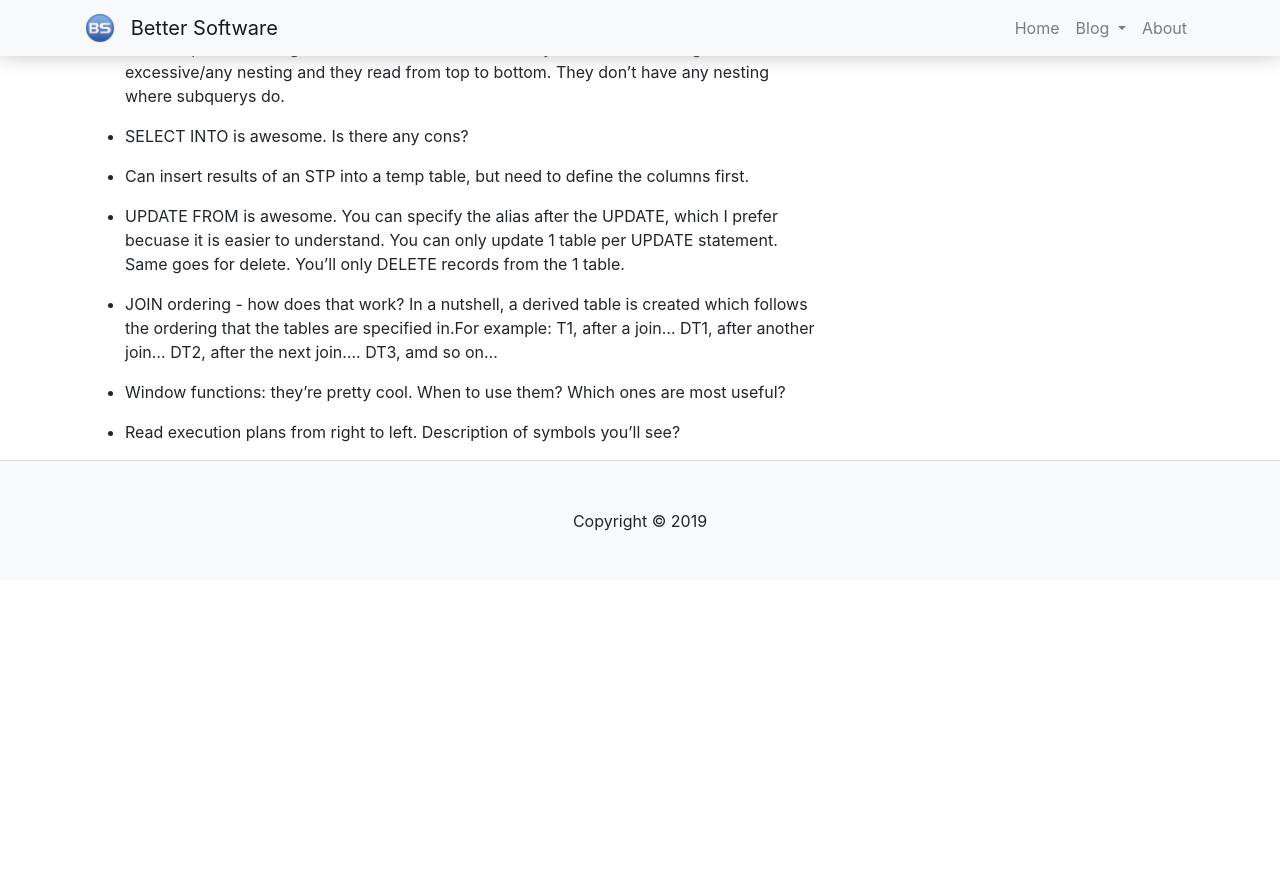
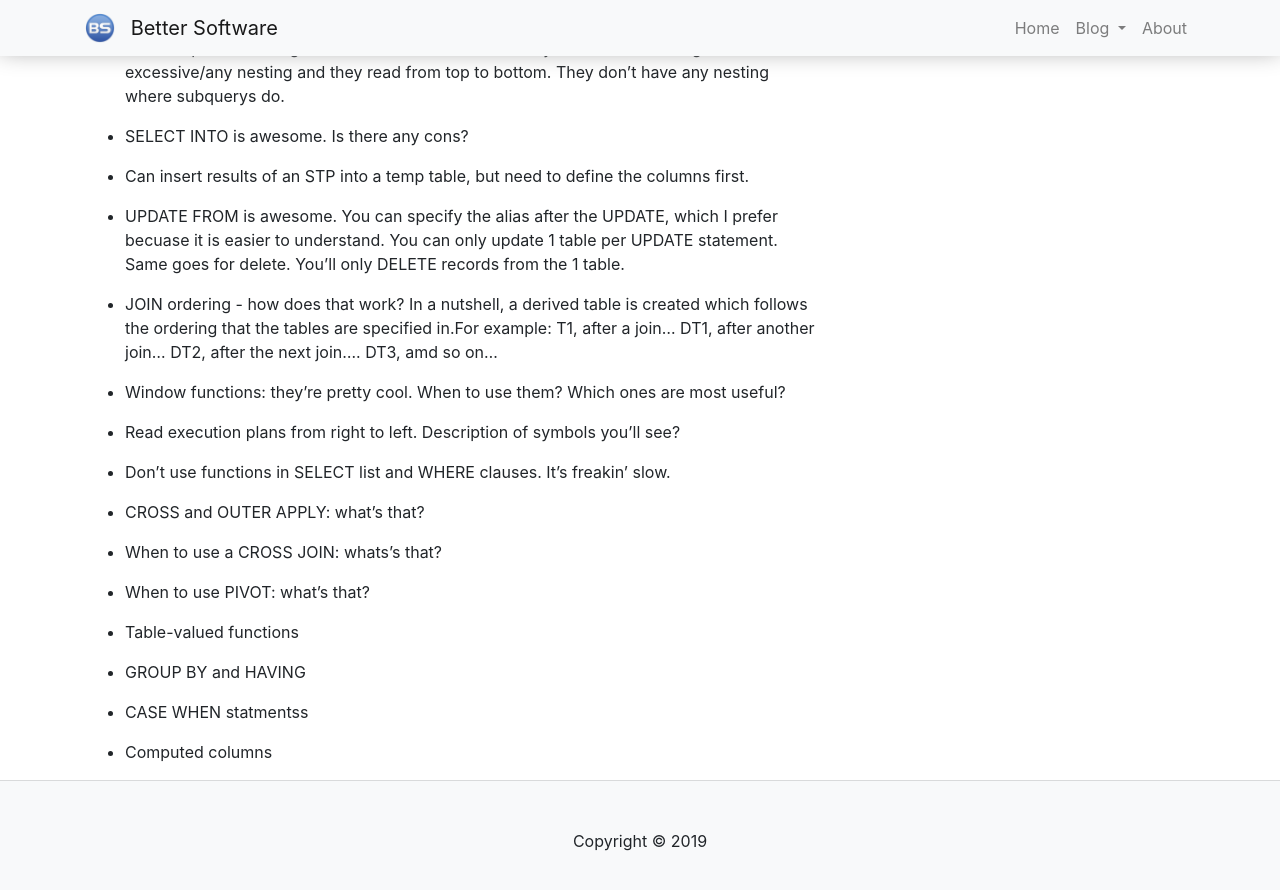
Before and after one commit to aroques/aroques.github.io, a Jekyll site: the page built from _posts/2020-01-26-sql-post-ideas.md, in a window 1280 px wide and 900 px high, scrolled down 842 px. Shown: the top 890 px of the window. Built offline with Jekyll 4.4.1, drawn with Linux system fonts in a browser that asks for light colours; before the commit the page ends 1422 px from its top, so only the background shows below that.

Commit message:
Add more content to SQL post ideas

```diff
--- a/_posts/2020-01-26-sql-post-ideas.md
+++ b/_posts/2020-01-26-sql-post-ideas.md
@@ -41,3 +41,19 @@ Read on to see list of ideas for SQL posts
 - Window functions: they're pretty cool. When to use them? Which ones are most useful?
 
 - Read execution plans from right to left. Description of symbols you'll see?
+
+- Don't use functions in SELECT list and WHERE clauses. It's freakin' slow.
+
+- CROSS and OUTER APPLY: what's that?
+
+- When to use a CROSS JOIN: whats's that?
+
+- When to use PIVOT: what's that?
+
+- Table-valued functions
+
+- GROUP BY and HAVING
+
+- CASE WHEN statmentss
+
+- Computed columns
```
